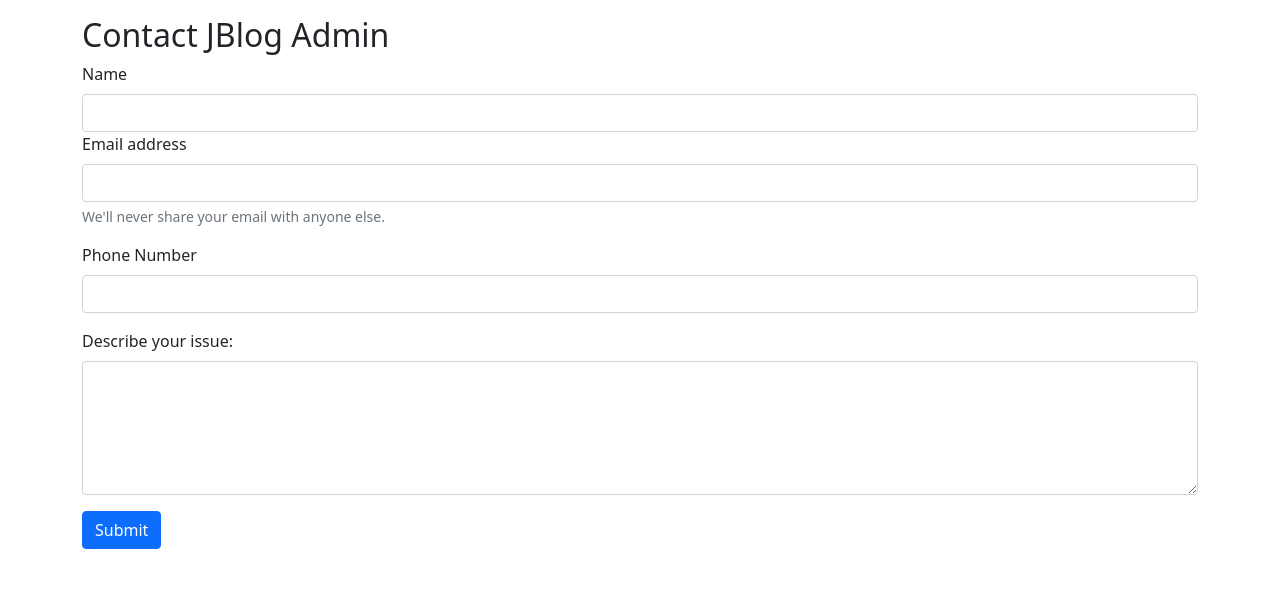
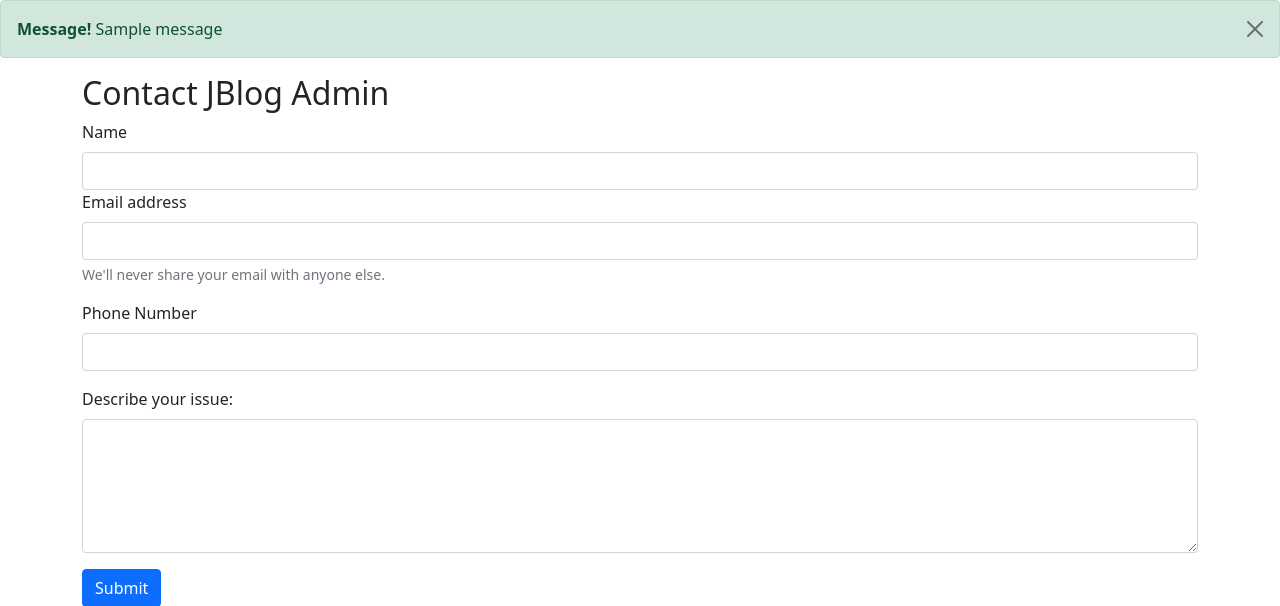
Before and after one commit to RitikVishvakarma/JBlog, a Django app: page /contact/ in a window 1280 px wide. Shown: the part 56-662 px from the top of the page. Run offline with Django 3.2, Linux system fonts and the light colour scheme; one stand-in notice (Sample message) is shown.

Commit message:
Messages Framework, message flashing in Django

```diff
--- a/JBlog/settings.py
+++ b/JBlog/settings.py
@@ -11,6 +11,7 @@
 """
 
 from pathlib import Path
+from django.contrib.messages import constants as messages
 
 # Build paths inside the project like this: BASE_DIR / 'subdir'.
 BASE_DIR = Path(__file__).resolve().parent.parent
@@ -120,3 +121,7 @@
 # https://docs.djangoproject.com/en/3.1/howto/static-files/
 
 STATIC_URL = '/static/'
+
+MESSAGE_TAGS = {
+    messages.ERROR: 'danger'
+}
--- a/home/views.py
+++ b/home/views.py
@@ -1,5 +1,6 @@
 from django.shortcuts import render, HttpResponse
 from home.models import Contact
+from django.contrib import messages
 
 # Create your views here.
 def home(request):
@@ -9,12 +10,17 @@
     return render(request, 'home/about.html')
 
 def contact(request):
+    # messages.success(request, 'Welcome to contact.')
     if request.method=='POST':
         name = request.POST['name']
         email = request.POST['email']
         phone = request.POST['phone']
         content = request.POST['content']
         print(name, email, phone, content)
-        contact = Contact(name=name, email=email, phone=phone, content= content)
-        contact.save()
+        if len(name)<2 or len(email)<3 or len(phone)<10 or len(content)<4:
+            messages.error(request, 'Please fill the form correctly')
+        else:
+            contact = Contact(name=name, email=email, phone=phone, content= content)
+            contact.save()
+            messages.success(request, "Your message has been successfully sent")
     return render(request, 'home/contact.html')
--- a/templates/base.html
+++ b/templates/base.html
@@ -1,5 +1,6 @@
 <!doctype html>
 <html lang="en">
+
 <head>
     <!-- Required meta tags -->
     <meta charset="utf-8">
@@ -10,6 +11,7 @@
 
     <title>{% block title %} {% endblock title %}</title>
 </head>
+
 <body>
     <nav class="navbar navbar-expand-lg navbar-dark bg-dark">
         <div class="container-fluid">
@@ -40,6 +42,12 @@
             </div>
         </div>
     </nav>
+    {% for message in messages %}
+    <div class="alert alert-{{ message.tags }} mb-0  alert-dismissible fade show" role="alert">
+        <strong>Message!</strong> {{ message }}
+        <button type="button" class="btn-close" data-bs-dismiss="alert" aria-label="Close"></button>
+    </div>
+    {% endfor %}
     {% block body %} {% endblock body %}
 
 
@@ -54,4 +62,5 @@
     <script src="https://cdn.jsdelivr.net/npm/bootstrap@5.0.0-beta1/dist/js/bootstrap.min.js" integrity="sha384-pQQkAEnwaBkjpqZ8RU1fF1AKtTcHJwFl3pblpTlHXybJjHpMYo79HY3hIi4NKxyj" crossorigin="anonymous"></script>
     -->
 </body>
+
 </html>
```
Also changed, not shown: db.sqlite3, templates/home/contact.html (indentation only). Lines whose indentation alone changed are shown as unchanged.
